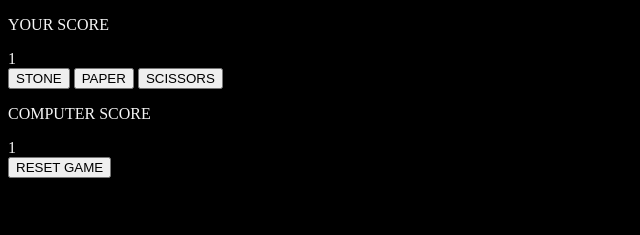
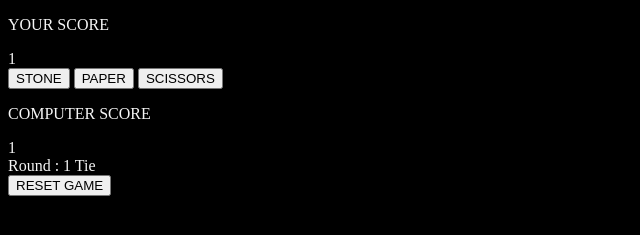
Before and after one commit to ansh-chrs/stone-paper-scissors, a plain HTML site: page index.html in a window 1280 px wide. Both pictures are taken after a click on the button "STONE". Shown: the part 105-340 px from the top of the page, without its empty margins (0-640 px from the left). Drawn offline with Linux system fonts and the light colour scheme.

Commit message:
Create UI to display each round number and its result

```diff
--- a/index.html
+++ b/index.html
@@ -37,6 +37,8 @@
 
         <div class="secondContainer">
             <div class="scoreBoard">
+                <span id="round"></span>
+                <span id="result"></span>
             </div>
             <button id="reset">RESET GAME</button>
         </div>
--- a/script.js
+++ b/script.js
@@ -3,6 +3,10 @@ const yourScore = document.querySelector('#playerDisplay');
 const computerScore = document.querySelector('#compDisplay');
 const playerHead =document.querySelector('#playerHeading');
 const compHead =document.querySelector('#compHeading');
+const resultDisplay = document.querySelector('#result');
+const roundDisplay = document.querySelector('#round');
+
+
 buttons.forEach((btn) => btn.addEventListener('click', game));
 
 let count = 0; //counter variable to count total attempts
@@ -30,6 +34,9 @@ function game(e) {
     compHead.innerText = "COMPUTER SCORE";
     yourScore.innerText = userScore;
     computerScore.innerText = compScore;
+     roundDisplay.innerText = `Round : ${count}`;
+     resultDisplay.innerText = attempt;
+
 
     if (count === 5) {
         if (userScore > compScore)
@@ -59,7 +66,7 @@ function getComputerChoice() {
 
 function playRound(playerSelection) {
     let userChoice = playerSelection;
-    let compChoice = getComputerChoice();   //Generatiing computer choice using getComputerChoice function
+    let compChoice = getComputerChoice();
     if (userChoice === compChoice)
         return `Tie`;
     else {
```
